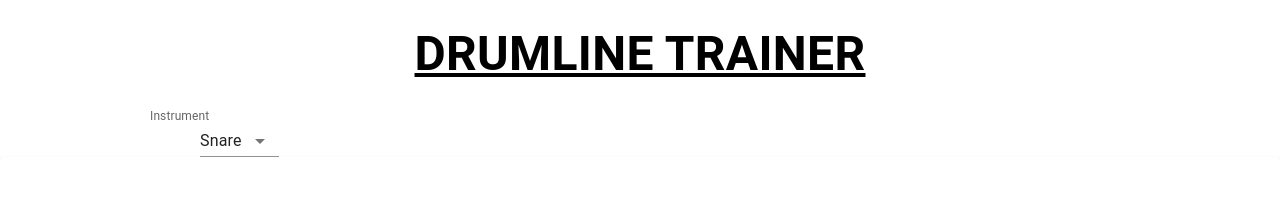
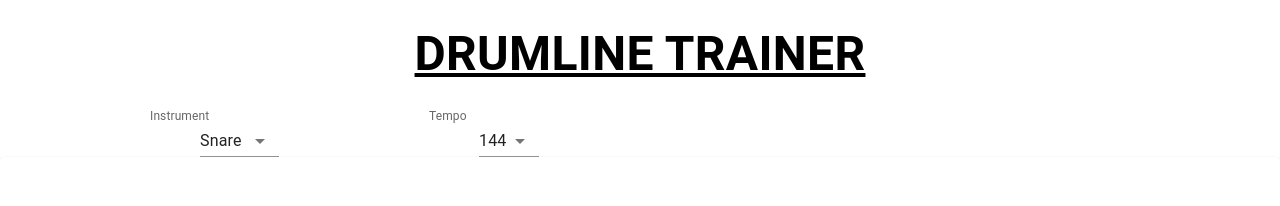
Before and after one commit to chriswolfdesign/drumline-trainer, a React (Create React App) app: page / in a window 1280 px wide. Shown: the top 206 px of the page. Built offline with nearby package versions, Linux system fonts and the light colour scheme.

Commit message:
User can now change the tempo (#7)

```diff
--- a/src/components/exercise_manager/ExerciseManager.jsx
+++ b/src/components/exercise_manager/ExerciseManager.jsx
@@ -2,6 +2,7 @@ import { useState } from "react";
 import ExercisePlayer from "../exercise_player/ExercisePlayer";
 import ExerciseViewer from "../exercise_viewer/ExerciseViewer";
 import PdfDropdown from "../pdf_dropdown/PdfDropdown";
+import TempoDropdown from "../tempo_dropdown/TempoDropdown";
 
 const DEFAULT_PDF = "exercises/eights/pdfs/eights_snare.pdf";
 const DEFAULT_MP3 = "exercises/eights/mp3s/eights_144.wav";
@@ -14,9 +15,17 @@ function ExerciseManager() {
     setCurrentPDF(`exercises/eights/pdfs/eights_${instrument}.pdf`);
   }
 
+  function updateTempo(tempo) {
+    setCurrentMP3(`exercises/eights/mp3s/eights_${tempo}.wav`);
+  }
+
   return (
     <>
-      <PdfDropdown setCurrentPDF={setCurrentPDF} updateInstrument={updateInstrument}/>
+      <PdfDropdown
+        setCurrentPDF={setCurrentPDF}
+        updateInstrument={updateInstrument}
+      />
+      <TempoDropdown updateTempo={updateTempo} />
       <ExerciseViewer pdfLink={currentPDF} />
       <ExercisePlayer mp3Link={currentMP3} />
     </>
--- /dev/null
+++ b/src/components/tempo_dropdown/TempoDropdown.jsx
@@ -0,0 +1,44 @@
+import FormControl from "@mui/material/FormControl";
+import InputLabel from "@mui/material/InputLabel";
+import NativeSelect from "@mui/material/NativeSelect";
+
+const NATIVE_SELECT_STYLE = {
+  textAlign: "center",
+  width: "100%",
+};
+
+const DROPDOWN_STYLE = {
+  paddingLeft: "200px",
+};
+
+function TempoDropdown(props) {
+  function tempoChange(e) {
+    props.updateTempo(e.target.value);
+  }
+
+  return (
+    <FormControl sx={DROPDOWN_STYLE}>
+      <InputLabel
+        sx={DROPDOWN_STYLE}
+        variant="standard"
+        htmlFor="uncontrolled-native"
+      >
+        Tempo
+      </InputLabel>
+      <NativeSelect
+        defaultValue="144"
+        inputProps={{
+          name: "tempo",
+          id: "uncontrolled-native",
+        }}
+        sx={NATIVE_SELECT_STYLE}
+        onChange={tempoChange}
+      >
+        <option value="144">144</option>
+        <option value="208">208</option>
+      </NativeSelect>
+    </FormControl>
+  );
+}
+
+export default TempoDropdown;
```
Also changed, not shown: 1 other file (tests, documents, lock files or other folders).
